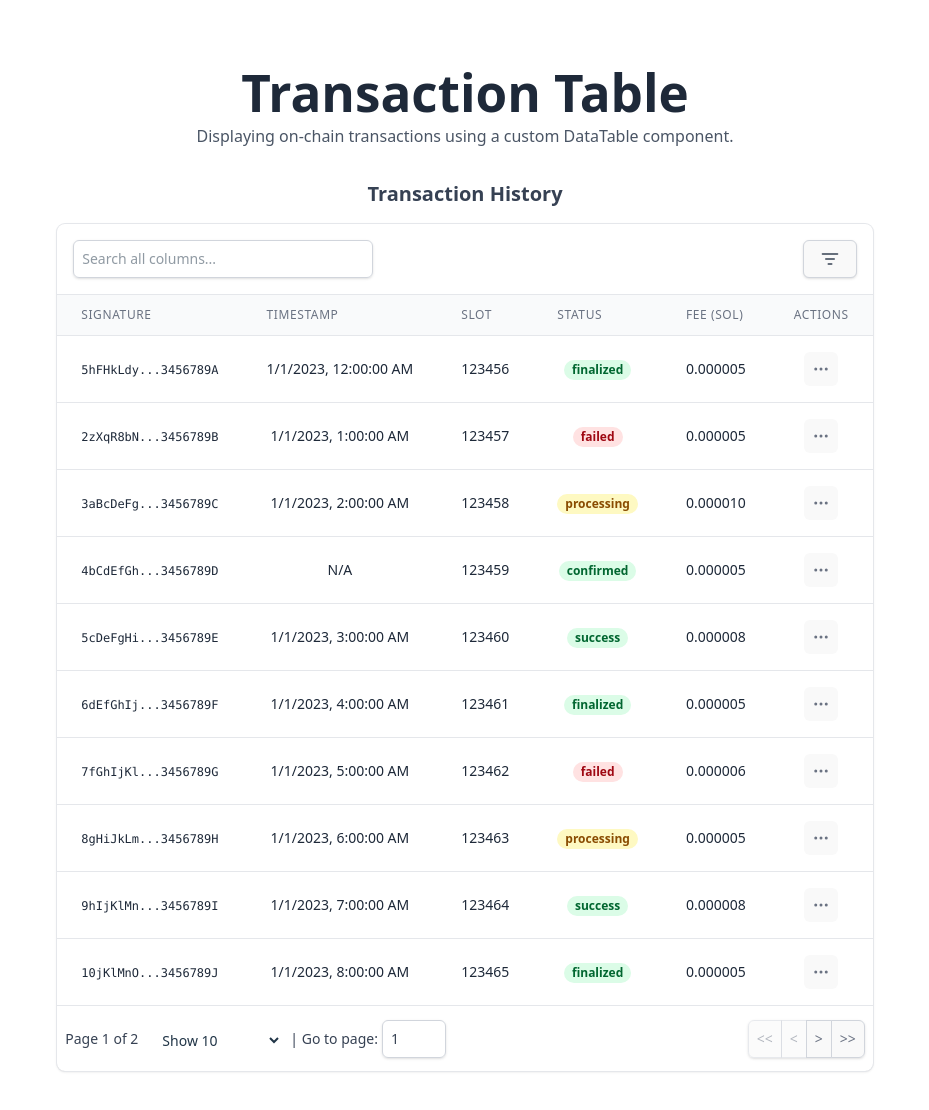
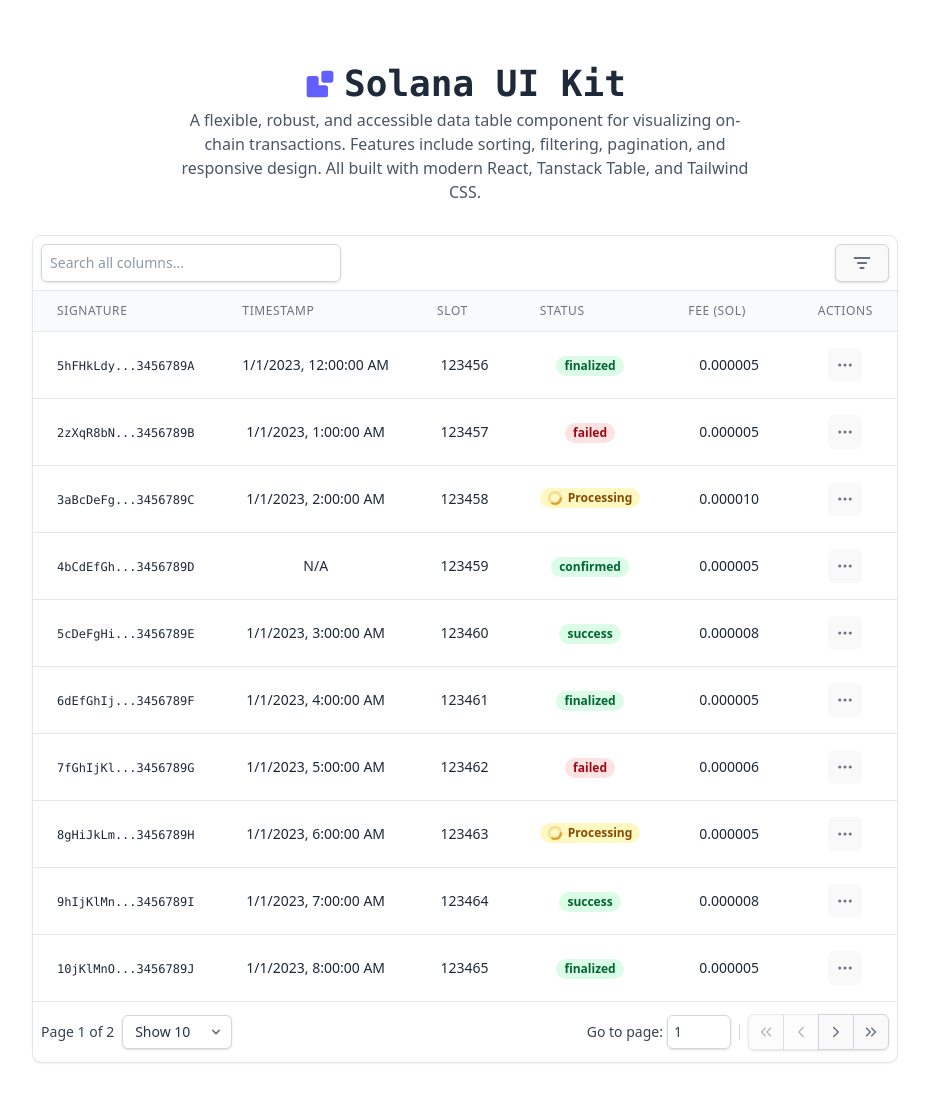
Before and after one commit to stevesarmiento/solana-ui-component, a React (Vite) app: page / in a window 1280 px wide. Shown: the top 1110 px of the page, without its empty margins (175-1104 px from the left). Built offline with nearby package versions, Linux system fonts and the light colour scheme.

Commit message:
chore: more styling and cleanup

```diff
--- a/src/App.tsx
+++ b/src/App.tsx
@@ -36,18 +36,57 @@
     cell: (info) => {
       const status = info.getValue() as string;
       let bgColor = 'bg-gray-100 text-gray-800';
+
       if (status === 'success' || status === 'finalized' || status === 'confirmed') {
         bgColor = 'bg-green-100 text-green-800';
+        return (
+          <span className={`px-2 inline-flex text-xs leading-5 font-semibold rounded-full ${bgColor}`}>
+            {status}
+          </span>
+        );
       } else if (status === 'failed') {
         bgColor = 'bg-red-100 text-red-800';
+        return (
+          <span className={`px-2 inline-flex text-xs leading-5 font-semibold rounded-full ${bgColor}`}>
+            {status}
+          </span>
+        );
       } else if (status === 'processing') {
         bgColor = 'bg-yellow-100 text-yellow-800';
+        return (
+          <span className={`px-2 inline-flex items-center gap-1.5 text-xs leading-5 font-semibold rounded-full ${bgColor}`}>
+            <svg
+              className="h-3.5 w-3.5 animate-spin text-yellow-600"
+              xmlns="http://www.w3.org/2000/svg"
+              fill="none"
+              viewBox="0 0 24 24"
+            >
+              <circle
+                className="opacity-25"
+                cx="12"
+                cy="12"
+                r="10"
+                stroke="currentColor"
+                strokeWidth="4"
+              />
+              <path
+                className="opacity-75"
+                fill="currentColor"
+                d="M4 12a8 8 0 018-8V0C5.373 0 0 5.373 0 12h4zm2 5.291A7.962 7.962 0 014 12H0c0 3.042 1.135 5.824 3 7.938l3-2.647z"
+              />
+            </svg>
+            <span>
+              Processing
+            </span>
+          </span>
+        );
+      } else {
+        return (
+          <span className={`px-2 inline-flex text-xs leading-5 font-semibold rounded-full ${bgColor}`}>
+            {status}
+          </span>
+        );
       }
-      return (
-        <span className={`px-2 inline-flex text-xs leading-5 font-semibold rounded-full ${bgColor}`}>
-          {status}
-        </span>
-      );
     },
   },
   {
@@ -89,40 +128,59 @@
 
 // Define sample data (customize with more realistic Solana transaction data)
 const sampleData: SolanaTransactionRow[] = [
-  { id: 'sig1', signature: '5hFHkLdytPkyQd1gmjXvHHfsvwt2aBcDeFgHiJkLmNoPqRsTuVwXyZ0123456789A', blockTime: 1672531200, slot: 123456, status: 'finalized', fee: 5000, source: 'Raydium' },
-  { id: 'sig2', signature: '2zXqR8bN3yP7kF9wT1vG6jH4sL2aBcDeFgHiJkLmNoPqRsTuVwXyZ0123456789B', blockTime: 1672534800, slot: 123457, status: 'failed', fee: 5000, source: 'Wallet' },
+  {
+    id: 'sig1',
+    signature: '5hFHkLdytPkyQd1gmjXvHHfsvwt2aBcDeFgHiJkLmNoPqRsTuVwXyZ0123456789A',
+    blockTime: 1672531200,
+    slot: 123456,
+    status: 'finalized',
+    fee: 5000,
+    source: 'Raydium'
+  },
+  { id: 'sig2', signature: '2zXqR8bN3yP7kF9wT1vG6jH4sL2aBcDeFgHiJkLmNoPqRsTuVwXyZ0123456789B', blockTime: 1672534800, slot: 123457, status: 'failed', fee: 5000, source: 'Phantom' },
   { id: 'sig3', signature: '3aBcDeFgHiJkLmNoPqRsTuVwXyZaBcDeFgHiJkLmNoPqRsTuVwXyZ0123456789C', blockTime: 1672538400, slot: 123458, status: 'processing', fee: 10000, source: 'Jupiter' },
-  { id: 'sig4', signature: '4bCdEfGhIjKlMnOpQrStUvWxYzaBcDeFgHiJkLmNoPqRsTuVwXyZ0123456789D', blockTime: null, slot: 123459, status: 'confirmed', fee: 5000, source: 'Serum' },
+  { id: 'sig4', signature: '4bCdEfGhIjKlMnOpQrStUvWxYzaBcDeFgHiJkLmNoPqRsTuVwXyZ0123456789D', blockTime: null, slot: 123459, status: 'confirmed', fee: 5000, source: 'MetaDAO' },
   { id: 'sig5', signature: '5cDeFgHiJkLmNoPqRsTuVwXyZaBcDeFgHiJkLmNoPqRsTuVwXyZ0123456789E', blockTime: 1672542000, slot: 123460, status: 'success', fee: 7500, source: 'Raydium' },
   // Add more data to test pagination
-  { id: 'sig6', signature: '6dEfGhIjKlMnOpQrStUvWxYzaBcDeFgHiJkLmNoPqRsTuVwXyZ0123456789F', blockTime: 1672545600, slot: 123461, status: 'finalized', fee: 5000, source: 'Wallet' },
+  { id: 'sig6', signature: '6dEfGhIjKlMnOpQrStUvWxYzaBcDeFgHiJkLmNoPqRsTuVwXyZ0123456789F', blockTime: 1672545600, slot: 123461, status: 'finalized', fee: 5000, source: 'Phantom' },
   { id: 'sig7', signature: '7fGhIjKlMnOpQrStUvWxYzaBcDeFgHiJkLmNoPqRsTuVwXyZ0123456789G', blockTime: 1672549200, slot: 123462, status: 'failed', fee: 6000, source: 'Jupiter' },
-  { id: 'sig8', signature: '8gHiJkLmNoPqRsTuVwXyZaBcDeFgHiJkLmNoPqRsTuVwXyZ0123456789H', blockTime: 1672552800, slot: 123463, status: 'processing', fee: 5000, source: 'Serum' },
+  { id: 'sig8', signature: '8gHiJkLmNoPqRsTuVwXyZaBcDeFgHiJkLmNoPqRsTuVwXyZ0123456789H', blockTime: 1672552800, slot: 123463, status: 'processing', fee: 5000, source: 'MetaDAO' },
   { id: 'sig9', signature: '9hIjKlMnOpQrStUvWxYzaBcDeFgHiJkLmNoPqRsTuVwXyZ0123456789I', blockTime: 1672556400, slot: 123464, status: 'success', fee: 8000, source: 'Raydium' },
-  { id: 'sig10', signature: '10jKlMnOpQrStUvWxYzaBcDeFgHiJkLmNoPqRsTuVwXyZ0123456789J', blockTime: 1672560000, slot: 123465, status: 'finalized', fee: 5000, source: 'Wallet' },
+  { id: 'sig10', signature: '10jKlMnOpQrStUvWxYzaBcDeFgHiJkLmNoPqRsTuVwXyZ0123456789J', blockTime: 1672560000, slot: 123465, status: 'finalized', fee: 5000, source: 'Phantom' },
   { id: 'sig11', signature: '11kLmNoPqRsTuVwXyZaBcDeFgHiJkLmNoPqRsTuVwXyZ0123456789K', blockTime: 1672563600, slot: 123466, status: 'failed', fee: 5500, source: 'Jupiter' },
 ];
 
 
 function App() {
-  // const [isLoading, setIsLoading] = useState(false); // Example for loading state
-  // const [data, setData] = useState<SolanaTransactionRow[]>(sampleData); // Example for dynamic data
-
   return (
     <div className="container bg-white mx-auto p-4 sm:p-6 lg:p-8">
-      <header className="mb-8">
-        <h1 className="text-3xl font-bold text-gray-800">
-          Transaction Table
-        </h1>
+      <header className="mb-8 max-w-xl mx-auto">
+        <div className="flex items-center justify-center">
+        <svg
+            xmlns="http://www.w3.org/2000/svg"
+            width="32"
+            height="32"
+            viewBox="0 0 24 24"
+            fill="none"
+            stroke="currentColor"
+            strokeWidth="2"
+            strokeLinecap="round"
+            strokeLinejoin="round"
+            className="text-indigo-500 fill-indigo-500 mr-2"
+          >
+            <rect width="7" height="7" x="14" y="3" rx="1"/>
+            <path d="M10 21V8a1 1 0 0 0-1-1H4a1 1 0 0 0-1 1v12a1 1 0 0 0 1 1h12a1 1 0 0 0 1-1v-5a1 1 0 0 0-1-1H3"/>
+          </svg>
+          <span className="text-4xl font-bold text-gray-800 font-mono flex items-center">
+            Solana UI Kit
+          </span>
+        </div>
         <p className="text-gray-600 mt-1">
-          Displaying on-chain transactions using a custom DataTable component.
+          A flexible, robust, and accessible data table component for visualizing on-chain transactions. Features include sorting, filtering, pagination, and responsive design. All built with modern React, Tanstack Table, and Tailwind CSS.
         </p>
       </header>
 
       <section>
-        <h2 className="text-xl font-semibold text-gray-700 mb-4">
-          Transaction History
-        </h2>
         <DataTable
           columns={sampleColumns}
           data={sampleData} // Use the sampleData defined above
@@ -134,21 +192,6 @@
           // pageSizeOptions={[5, 10, 15]}
         />
       </section>
-
-      {/* You can remove the Vite default content if you want */}
-      {/*
-      <div className="mt-10 text-center">
-        <a href="https://vite.dev" target="_blank" rel="noopener noreferrer">
-          <img src="/vite.svg" className="logo inline-block h-16" alt="Vite logo" />
-        </a>
-        <a href="https://react.dev" target="_blank" rel="noopener noreferrer">
-          <img src={reactLogo} className="logo react inline-block h-16" alt="React logo" />
-        </a>
-        <p className="text-gray-500 mt-4">
-          Click on the Vite and React logos to learn more.
-        </p>
-      </div>
-      */}
     </div>
   );
 }
--- a/src/components/DataTable/data-table-header.tsx
+++ b/src/components/DataTable/data-table-header.tsx
@@ -43,17 +43,66 @@
                   : undefined
               }
             >
-              <div className="flex items-center">
+              <div className="flex items-center group">
                 {header.isPlaceholder
                   ? null
                   : flexRender(
                       header.column.columnDef.header,
                       header.getContext()
                     )}
-                {{
-                  asc: <span className="ml-1 text-gray-700">🔼</span>,
-                  desc: <span className="ml-1 text-gray-700">🔽</span>,
-                }[header.column.getIsSorted() as string] ?? null}
+
+                {/* Sort indicator section */}
+                {header.column.getCanSort() && (
+                  <div className="ml-2 flex items-center">
+                    {header.column.getIsSorted() === "asc" ? (
+                      <svg
+                        xmlns="http://www.w3.org/2000/svg"
+                        width="16"
+                        height="16"
+                        viewBox="0 0 24 24"
+                        fill="none"
+                        stroke="currentColor"
+                        strokeWidth="2"
+                        strokeLinecap="round"
+                        strokeLinejoin="round"
+                        className="text-gray-700"
+                      >
+                        <path d="m18 15-6-6-6 6"/>
+                      </svg>
+                    ) : header.column.getIsSorted() === "desc" ? (
+                      <svg
+                        xmlns="http://www.w3.org/2000/svg"
+                        width="16"
+                        height="16"
+                        viewBox="0 0 24 24"
+                        fill="none"
+                        stroke="currentColor"
+                        strokeWidth="2"
+                        strokeLinecap="round"
+                        strokeLinejoin="round"
+                        className="text-gray-700"
+                      >
+                        <path d="m6 9 6 6 6-6"/>
+                      </svg>
+                    ) : (
+                      <svg
+                        xmlns="http://www.w3.org/2000/svg"
+                        width="16"
+                        height="16"
+                        viewBox="0 0 24 24"
+                        fill="none"
+                        stroke="currentColor"
+                        strokeWidth="2"
+                        strokeLinecap="round"
+                        strokeLinejoin="round"
+                        className="text-gray-400 opacity-0 group-hover:opacity-100 transition-opacity duration-200"
+                      >
+                        <path d="m7 15 5 5 5-5"/>
+                        <path d="m7 9 5-5 5 5"/>
+                      </svg>
+                    )}
+                  </div>
+                )}
               </div>
             </th>
           ))}
--- a/src/components/DataTable/data-table-pagination.tsx
+++ b/src/components/DataTable/data-table-pagination.tsx
@@ -17,7 +17,7 @@
   pageSizeOptions = [10, 20, 30, 50, 100],
 }: DataTablePaginationControlsProps<TData>) {
   const buttonBaseClasses = "relative inline-flex items-center px-3 py-2 border border-gray-300 text-sm font-medium rounded-md text-gray-700 bg-white hover:bg-gray-50 disabled:opacity-50 disabled:cursor-not-allowed focus:outline-none focus:ring-2 focus:ring-indigo-500 focus:ring-offset-2";
-  const iconButtonClasses = "relative inline-flex items-center px-2 py-2 border border-gray-300 bg-white text-sm font-medium text-gray-500 hover:bg-gray-50 disabled:opacity-50 disabled:cursor-not-allowed focus:outline-none focus:ring-2 focus:ring-indigo-500 focus:ring-offset-2";
+  const iconButtonClasses = "relative inline-flex items-center justify-center px-2 py-2 border border-gray-300 bg-white text-sm font-medium text-gray-500 hover:bg-gray-50 disabled:opacity-50 disabled:cursor-not-allowed focus:outline-none focus:ring-2 focus:ring-indigo-500 focus:ring-offset-2";
 
   return (
     <div className="flex items-center justify-between py-3 px-2 border-t border-gray-200">
@@ -46,12 +46,13 @@
             </span>{' '}
             of <span className="font-medium">{table.getPageCount()}</span>
           </span>
+          <div className="relative">
             <select
               value={table.getState().pagination.pageSize}
               onChange={(e) => {
                 table.setPageSize(Number(e.target.value));
               }}
-            className="mt-1 block w-auto pl-3 pr-10 py-2 text-base border-gray-300 focus:outline-none focus:ring-indigo-500 focus:border-indigo-500 sm:text-sm rounded-md"
+              className="appearance-none w-auto pl-3 pr-8 py-1.5 border border-gray-300 rounded-md shadow-sm focus:ring-indigo-500 focus:border-indigo-500 sm:text-sm bg-white"
             >
               {pageSizeOptions.map((size) => (
                 <option key={size} value={size}>
@@ -59,8 +60,16 @@
                 </option>
               ))}
             </select>
+            <div className="pointer-events-none absolute inset-y-0 right-0 flex items-center px-2 text-gray-500">
+              <svg className="h-4 w-4" xmlns="http://www.w3.org/2000/svg" viewBox="0 0 20 20" fill="currentColor" aria-hidden="true">
+                <path fillRule="evenodd" d="M5.293 7.293a1 1 0 011.414 0L10 10.586l3.293-3.293a1 1 0 111.414 1.414l-4 4a1 1 0 01-1.414 0l-4-4a1 1 0 010-1.414z" clipRule="evenodd" />
+              </svg>
+            </div>
+          </div>
+        </div>
+        <div className="flex items-center gap-x-2">
          <span className="text-sm text-gray-700">
-            | Go to page:
+            Go to page:
             <input
               type="number"
               defaultValue={table.getState().pagination.pageIndex + 1}
@@ -68,11 +77,10 @@
                 const page = e.target.value ? Number(e.target.value) - 1 : 0;
                 table.setPageIndex(page);
               }}
-              className="ml-1 w-16 p-2 border border-gray-300 rounded-md shadow-sm focus:ring-indigo-500 focus:border-indigo-500 sm:text-sm"
+              className="ml-1 w-16 p-1.5 border border-gray-300 rounded-md shadow-sm focus:ring-indigo-500 focus:border-indigo-500 sm:text-sm"
             />
           </span>
-        </div>
-        <div>
+          <div className="w-[1px] h-4 bg-gray-300"></div>
           <nav
             className="relative z-0 inline-flex rounded-md shadow-sm -space-x-px"
             aria-label="Pagination"
@@ -83,7 +91,20 @@
               className={`${iconButtonClasses} rounded-l-md`}
             >
               <span className="sr-only">First</span>
-              {'<<'}
+              <svg
+                xmlns="http://www.w3.org/2000/svg"
+                width="18"
+                height="18"
+                viewBox="0 0 24 24"
+                fill="none"
+                stroke="currentColor"
+                strokeWidth="2"
+                strokeLinecap="round"
+                strokeLinejoin="round"
+              >
+                <path d="m11 17-5-5 5-5"/>
+                <path d="m18 17-5-5 5-5"/>
+              </svg>
             </button>
             <button
               onClick={() => table.previousPage()}
@@ -91,7 +112,19 @@
               className={iconButtonClasses}
             >
               <span className="sr-only">Previous</span>
-              {'<'}
+              <svg
+                xmlns="http://www.w3.org/2000/svg"
+                width="18"
+                height="18"
+                viewBox="0 0 24 24"
+                fill="none"
+                stroke="currentColor"
+                strokeWidth="2"
+                strokeLinecap="round"
+                strokeLinejoin="round"
+              >
+                <path d="m15 18-6-6 6-6"/>
+              </svg>
             </button>
             <button
               onClick={() => table.nextPage()}
@@ -99,7 +132,19 @@
               className={iconButtonClasses}
             >
               <span className="sr-only">Next</span>
-              {'>'}
+              <svg
+                xmlns="http://www.w3.org/2000/svg"
+                width="18"
+                height="18"
+                viewBox="0 0 24 24"
+                fill="none"
+                stroke="currentColor"
+                strokeWidth="2"
+                strokeLinecap="round"
+                strokeLinejoin="round"
+              >
+                <path d="m9 18 6-6-6-6"/>
+              </svg>
             </button>
             <button
               onClick={() => table.setPageIndex(table.getPageCount() - 1)}
@@ -107,7 +152,20 @@
               className={`${iconButtonClasses} rounded-r-md`}
             >
               <span className="sr-only">Last</span>
-              {'>>'}
+              <svg
+                xmlns="http://www.w3.org/2000/svg"
+                width="18"
+                height="18"
+                viewBox="0 0 24 24"
+                fill="none"
+                stroke="currentColor"
+                strokeWidth="2"
+                strokeLinecap="round"
+                strokeLinejoin="round"
+              >
+                <path d="m6 17 5-5-5-5"/>
+                <path d="m13 17 5-5-5-5"/>
+              </svg>
             </button>
           </nav>
         </div>
--- a/src/components/DataTable/data-table-row-actions.tsx
+++ b/src/components/DataTable/data-table-row-actions.tsx
@@ -63,7 +63,7 @@
       buttonLabel={ellipsisIcon}
       showCaret={false}
       align="left"
-      buttonClassName="rounded-md p-2 hover:bg-gray-100 focus:outline-none focus:ring-2 focus:ring-indigo-500 focus:ring-offset-1"
+      buttonClassName="rounded-md p-2 hover:bg-gray-100 focus:outline-none"
     >
       {onView && (
         <DropdownMenuItem
--- a/src/components/DataTable/data-table-toolbar.tsx
+++ b/src/components/DataTable/data-table-toolbar.tsx
@@ -31,7 +31,7 @@
         type="text"
         value={globalFilter ?? ''}
         onChange={(e) => setGlobalFilter(String(e.target.value))}
-        className="block w-full sm:w-auto md:min-w-[250px] lg:min-w-[300px] p-2 border border-gray-300 rounded-md shadow-sm focus:ring-indigo-500 focus:border-indigo-500 sm:text-sm"
+        className="block w-full sm:w-auto md:min-w-[250px] lg:min-w-[300px] p-2 border border-gray-300 rounded-md shadow-sm focus:ring-4 focus:ring-indigo-50 focus:border-gray-300 sm:text-sm transition-all duration-150 ease-in-out"
         placeholder="Search all columns..."
         aria-label="Search all columns"
       />
@@ -62,7 +62,7 @@
         strokeWidth="2"
         strokeLinecap="round"
         strokeLinejoin="round"
-        className="lucide lucide-list-filter-icon lucide-list-filter"
+        className=""
         aria-hidden="true"
       >
         <path d="M3 6h18"/>
@@ -121,7 +121,7 @@
   children,
 }: DataTableToolbarProps) {
   return (
-    <div className="flex items-center justify-between py-4 px-2 sm:px-4 border-b border-gray-200 gap-x-4">
+    <div className="flex items-center justify-between p-2 border-b border-gray-200 gap-x-4">
       {children}
     </div>
   );
--- a/src/components/DataTable/data-table.tsx
+++ b/src/components/DataTable/data-table.tsx
@@ -21,6 +21,7 @@
 }
 
 // Example data type - could be moved to a separate example file
+// Delete this and implement your own data type under your project structure
 export interface SolanaTransactionRow {
   id: string;
   signature: string;
@@ -112,7 +113,7 @@
           <DataTableHeader headerGroups={table.getHeaderGroups()} />
         )}
 
-        <tbody className="bg-white divide-y divide-gray-200">
+        <tbody className="bg-white  divide-y divide-gray-200">
           {table.getRowModel().rows.length > 0 ? (
             table.getRowModel().rows.map((row) => (
               renderRow ? (
--- a/src/index.css
+++ b/src/index.css
@@ -32,11 +32,6 @@
   min-height: 100vh;
 }
 
-h1 {
-  font-size: 3.2em;
-  line-height: 1.1;
-}
-
 @media (prefers-color-scheme: light) {
   :root {
     color: #213547;
```
Also changed, not shown: src/components/DataTable/dropdown-menu.tsx (+14 -6 lines). Lines whose indentation alone changed are shown as unchanged.
